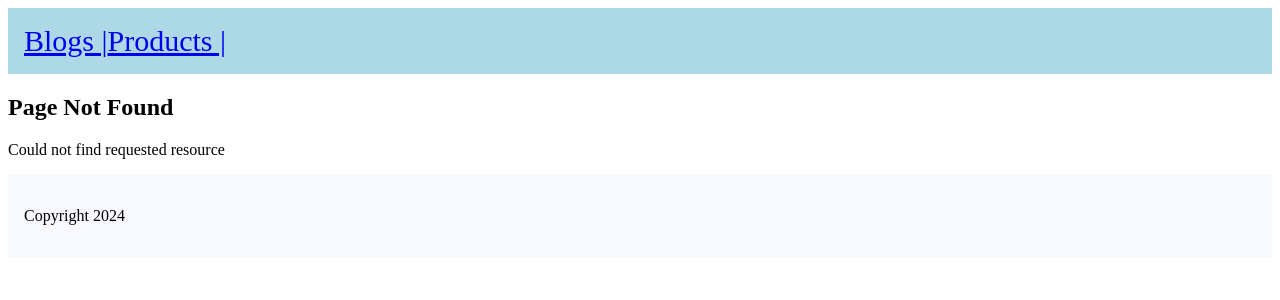
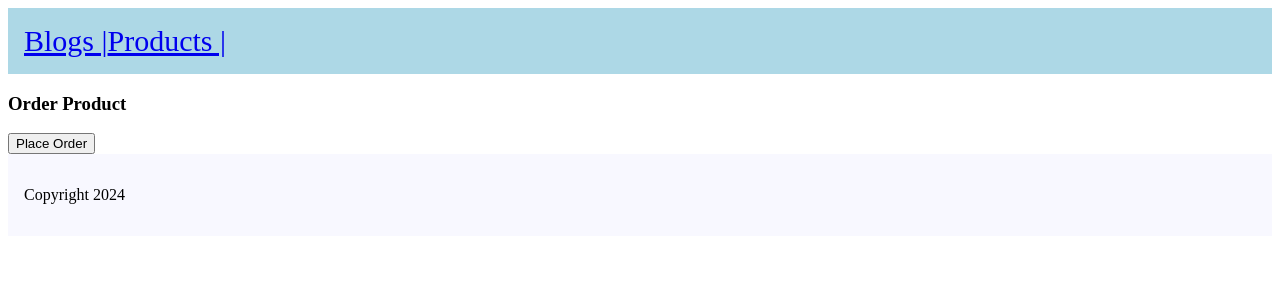
Before and after one commit to harishtm/next-routing-exmp, a Next.js app: page /order-product in a window 1280 px wide. Before the commit this address had no page. Shown: the top 300 px of the page. Built offline with nearby package versions, Linux system fonts and the light colour scheme.

Commit message:
routing/navigation programatically

```diff
--- /dev/null
+++ b/src/app/order-product/page.tsx
@@ -0,0 +1,22 @@
+"use client"
+import { useRouter } from "next/navigation"
+
+
+const OrderProduct = () => {
+
+    const router = useRouter()
+    const handlerOrder = () => {
+        console.log("Order placed successfully")
+        // assuming on success redirect to Home page
+        // Also router.replace, router.back, router.forward can also be used
+        router.push('/')
+    }
+    return (
+        <>
+            <h3>Order Product</h3>
+            <button onClick={handlerOrder}>Place Order</button>
+        </>
+    )
+}
+
+export default OrderProduct;
```
